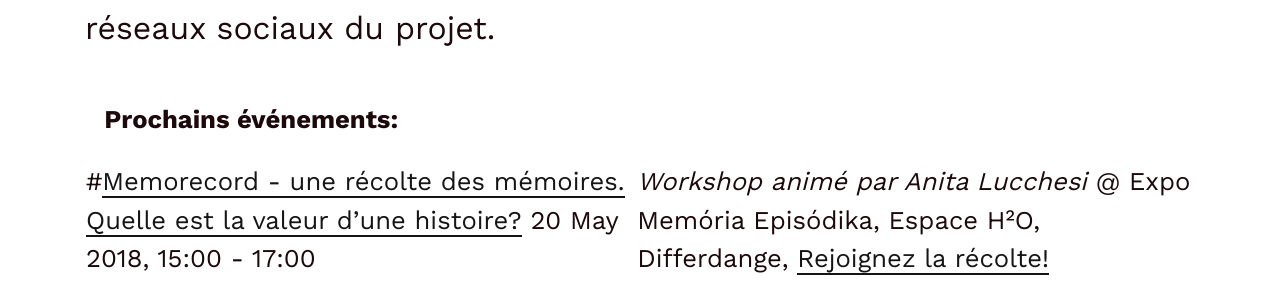
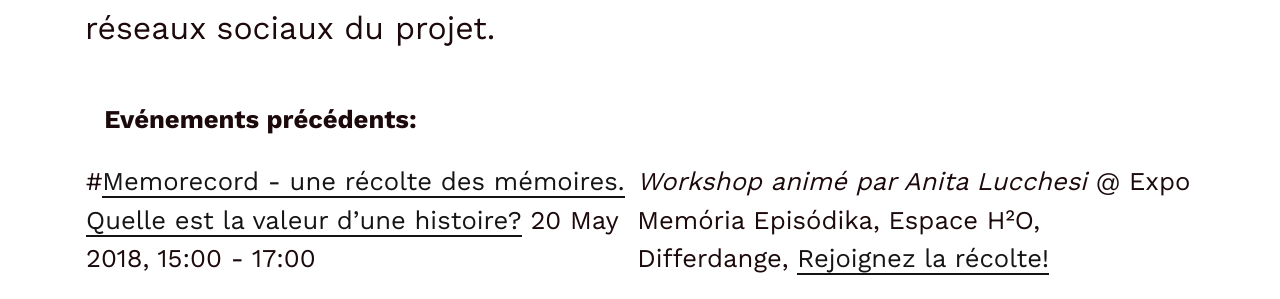
Before and after one commit to C2DH/memorecord, a Jekyll site: the page built from pages/collection-days.fr.md, in a window 1280 px wide. Shown: the part 612-911 px from the top of the page. Built offline with Jekyll 4.4.1, drawn with Linux system fonts in a browser that asks for light colours.

Commit message:
Update collection-days.fr.md

```diff
--- a/pages/collection-days.fr.md
+++ b/pages/collection-days.fr.md
@@ -15,6 +15,6 @@ Les événements seront annoncés sur cette page ainsi que sur les réseaux soci
 
 <!-- more -->
 
-## **Prochains événements:**
+## **Evénements précédents:**
 
 #[Memorecord - une récolte des mémoires. Quelle est la valeur d'une histoire?](https://www.c2dh.uni.lu/events/memorecord-une-recolte-des-memoires-quelle-est-la-valeur-dune-histoire) 20 May 2018, 15:00 - 17:00 | *Workshop animé par Anita Lucchesi* @ Expo Memória Episódika, Espace H²O, Differdange, [Rejoignez la récolte!](https://www.facebook.com/events/591438841226889/)
```
